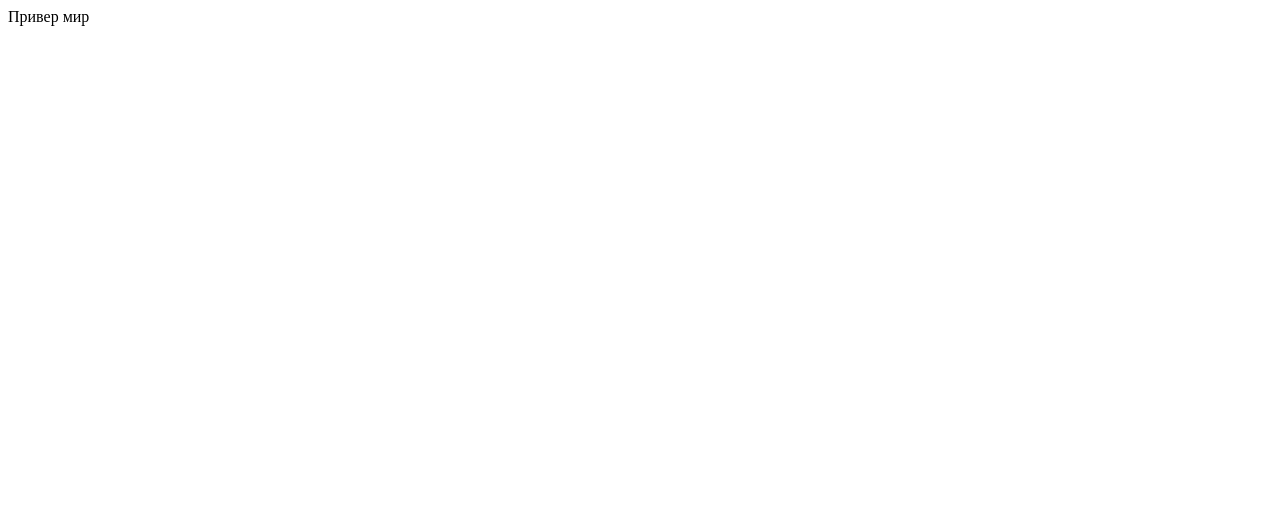
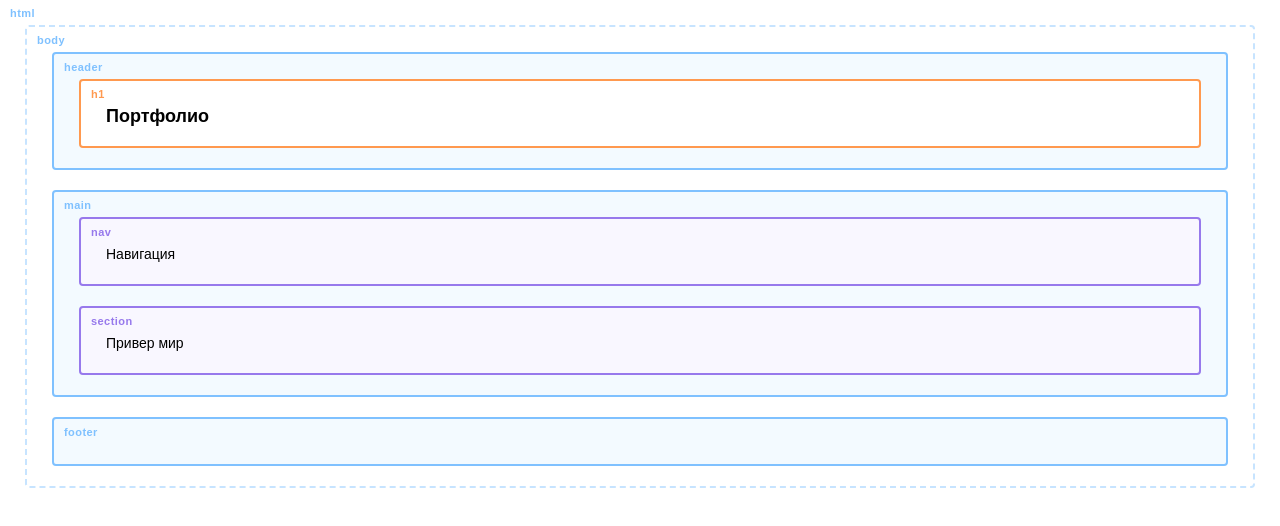
Before and after one commit to Dok959/portfolio, a plain HTML site: page index.html in a window 1280 px wide. Drawn offline with Linux system fonts and the light colour scheme.

Commit message:
Базовая разметка

```diff
--- a/index.html
+++ b/index.html
@@ -1,12 +1,23 @@
 <!DOCTYPE html>
 <html lang="ru-RU">
-<head>
-    <meta charset="UTF-8">
-    <meta http-equiv="X-UA-Compatible" content="IE=edge">
-    <meta name="viewport" content="width=device-width, initial-scale=1.0">
-    <title>Портфолио</title>
-</head>
-<body>
-    Привер мир
-</body>
+    <head>
+        <meta charset="UTF-8" />
+        <meta http-equiv="X-UA-Compatible" content="IE=edge" />
+        <meta name="viewport" content="width=device-width, initial-scale=1.0" />
+        <meta name="description" content="Сайт портфолио Елисеева Александра" />
+        <title>Портфолио</title>
+
+        <link rel="stylesheet" href="style.css" />
+        <script src="script.js" defer></script>
+    </head>
+    <body>
+        <header>
+            <h1>Портфолио</h1>
+        </header>
+        <main>
+            <nav>Навигация</nav>
+            <section>Привер мир</section>
+        </main>
+        <footer></footer>
+    </body>
 </html>
--- /dev/null
+++ b/style.css
@@ -0,0 +1,143 @@
+html,
+body {
+    margin: 0;
+    font-family: 'Arial', sans-serif;
+    font-size: 14px;
+    line-height: 20px;
+}
+
+body {
+    min-width: 430px;
+    border: 2px dashed #c7e4ff;
+}
+
+html::before,
+body::before,
+header::before,
+footer::before,
+main::before {
+    color: #7fc1ff;
+}
+
+main,
+header,
+footer {
+    background-color: #f3faff;
+    border: 2px solid #7fc1ff;
+}
+
+nav,
+section,
+article,
+aside {
+    background-color: #f9f7ff;
+    border: 2px solid #9779ec;
+}
+
+nav::before,
+section::before,
+article::before,
+aside::before {
+    color: #9779ec;
+}
+
+h1,
+h2,
+h3 {
+    font-size: 18px;
+    background-color: #ffffff;
+    border: 2px solid #ff994f;
+}
+
+h1::before {
+    content: 'h1';
+    color: #ff994f;
+}
+
+h2::before {
+    content: 'h2';
+    color: #ff994f;
+}
+
+h3::before {
+    content: 'h3';
+    color: #ff994f;
+}
+
+p {
+    background-color: #ffffff;
+    border: 2px solid #f36dff;
+}
+
+p::before {
+    color: #f36dff;
+    content: 'p';
+}
+
+* {
+    position: relative;
+    padding: 25px 25px 20px;
+    margin: 0;
+    border-radius: 4px;
+}
+
+*:not(:last-child) {
+    margin-bottom: 20px;
+}
+
+*::before {
+    position: absolute;
+    top: 8px;
+    left: 10px;
+    font-weight: 700;
+    font-size: 11px;
+    line-height: 10px;
+    letter-spacing: 0.04em;
+}
+
+html::before {
+    content: 'html';
+}
+
+body::before {
+    content: 'body';
+}
+
+main::before {
+    content: 'main';
+}
+
+header::before {
+    content: 'header';
+}
+
+footer::before {
+    content: 'footer';
+}
+
+section::before {
+    content: 'section';
+}
+
+article::before {
+    content: 'article';
+}
+
+aside::before {
+    content: 'aside';
+}
+
+nav::before {
+    content: 'nav';
+}
+
+blockquote {
+    padding-left: 14px;
+    border-left: 2px solid #6a2cce;
+
+    color: #6a2cce;
+}
+
+cite {
+    color: #222222;
+}
```
Also changed, not shown: script.js (added), 7 other files.
